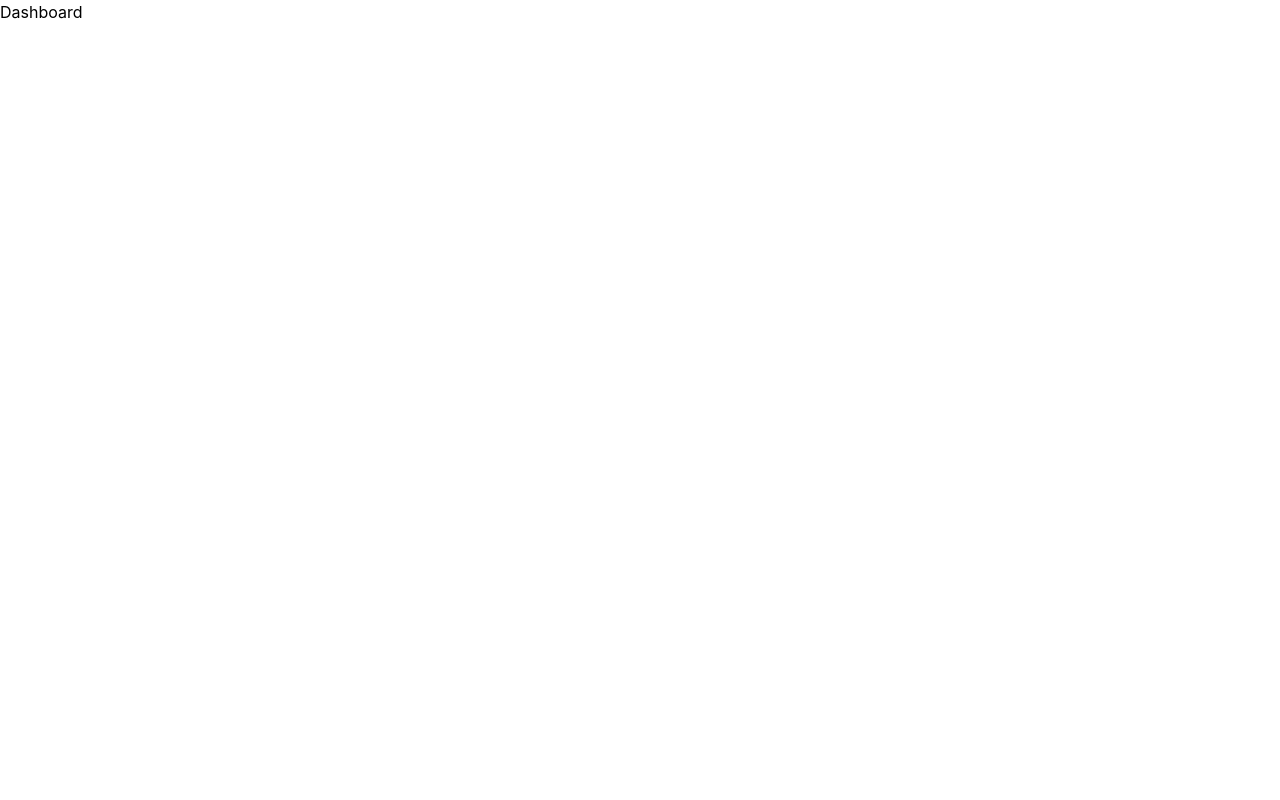
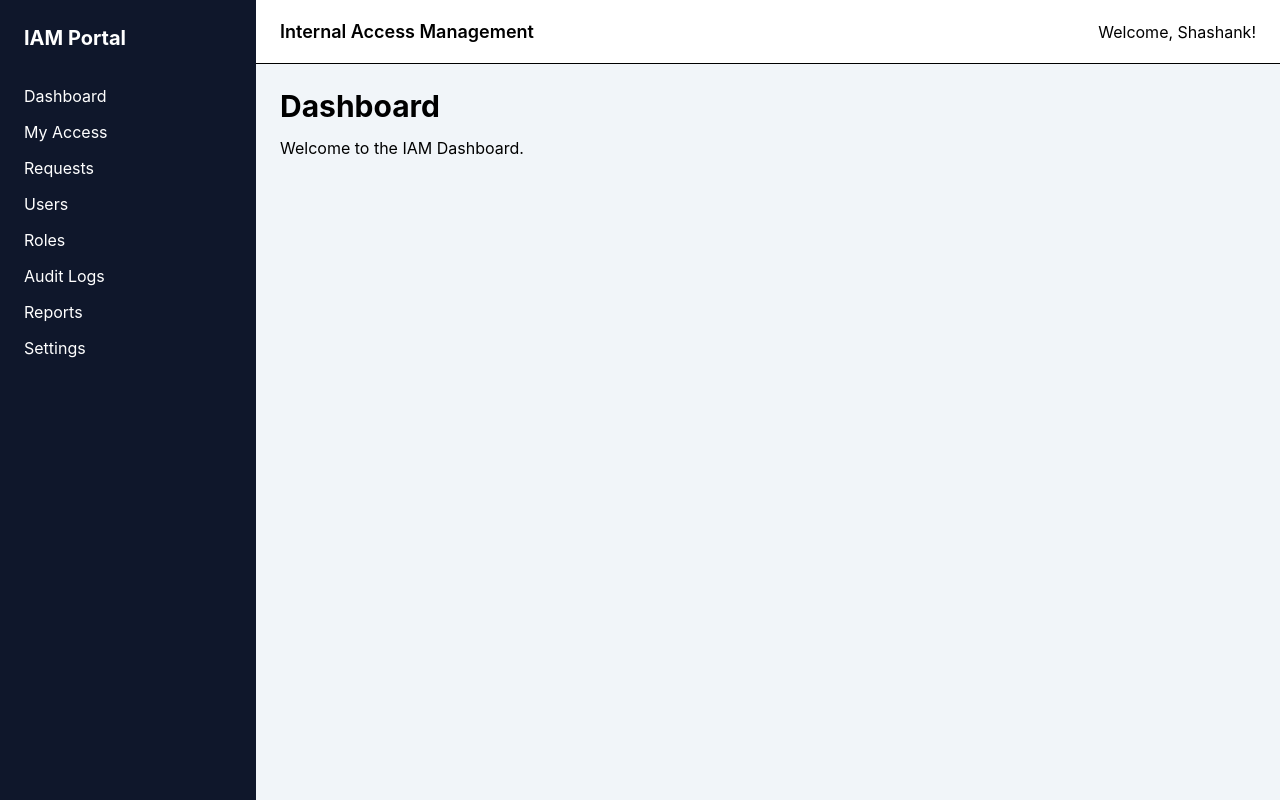
Before and after one commit to shaasshh14/internal-access-management, a React (Vite) app in the folder iamfrontend/: page /dashboard in a window 1280 px wide. Built offline with nearby package versions, Linux system fonts and the light colour scheme.

Commit message:
Implement first real page

```diff
--- a/iamfrontend/src/app/routes/AppRouter.tsx
+++ b/iamfrontend/src/app/routes/AppRouter.tsx
@@ -1,26 +1,40 @@
-import {BrowserRouter, Route, Routes, Navigate} from "react-router-dom";
+import {
+  BrowserRouter,
+  Navigate,
+  Route,
+  Routes,
+} from "react-router-dom";
+
+import DashboardLayout from "../../layouts/DashboardLayout";
+import DashboardPage from "../../features/dashboard/pages/DashboardPage";
 
 function LoginPage() {
-    return <h1>Login</h1>;
-}
-
-function DashboardPage() {
-    return <h1>Dashboard</h1>;
+  return <h1>Login</h1>;
 }
 
 export default function AppRouter() {
   return (
     <BrowserRouter>
-      {/* Enables routing */}
       <Routes>
-        {/* Redirect "/" to "/login" */}
-        <Route path="/" element={<Navigate to="/login" replace />} />
 
-        {/* Login page */}
+        {/* Public */}
         <Route path="/login" element={<LoginPage />} />
 
-        {/* Dashboard page */}
-        <Route path="/dashboard" element={<DashboardPage />} />
+        {/* Protected */}
+        <Route element={<DashboardLayout />}>
+
+          <Route
+            path="/dashboard"
+            element={<DashboardPage />}
+          />
+
+        </Route>
+
+        <Route
+          path="*"
+          element={<Navigate to="/login" replace />}
+        />
+
       </Routes>
     </BrowserRouter>
   );
--- /dev/null
+++ b/iamfrontend/src/features/dashboard/pages/DashboardPage.tsx
@@ -0,0 +1,13 @@
+export default function DashboardPage() {
+  return (
+    <div>
+      <h1 className="text-3xl font-bold">
+        Dashboard
+      </h1>
+
+      <p className="mt-3">
+        Welcome to the IAM Dashboard.
+      </p>
+    </div>
+  );
+}
```
